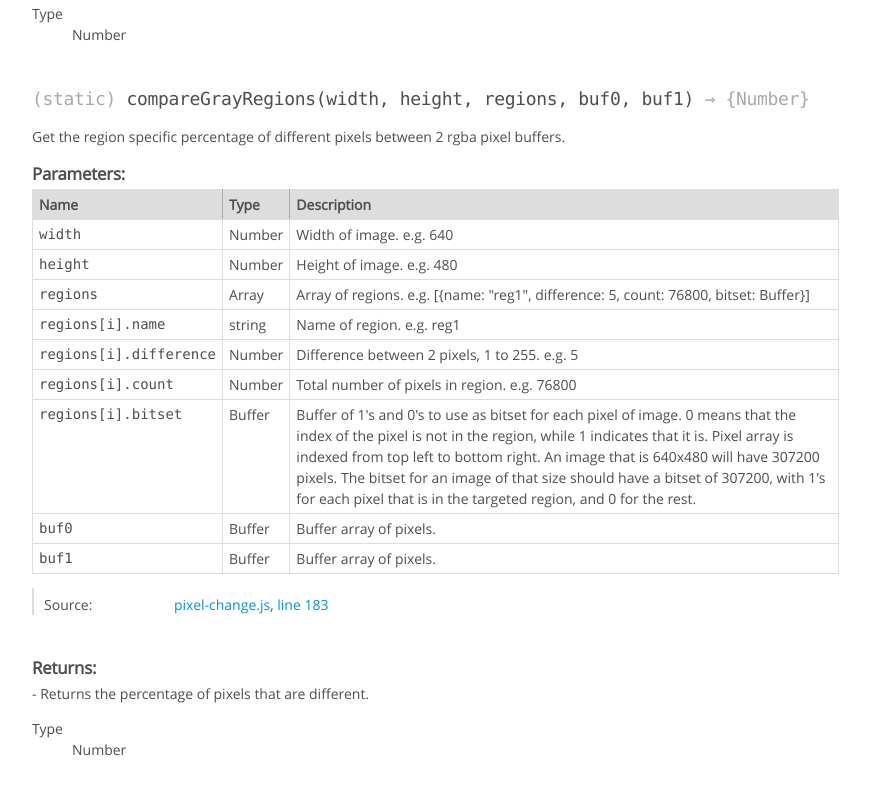
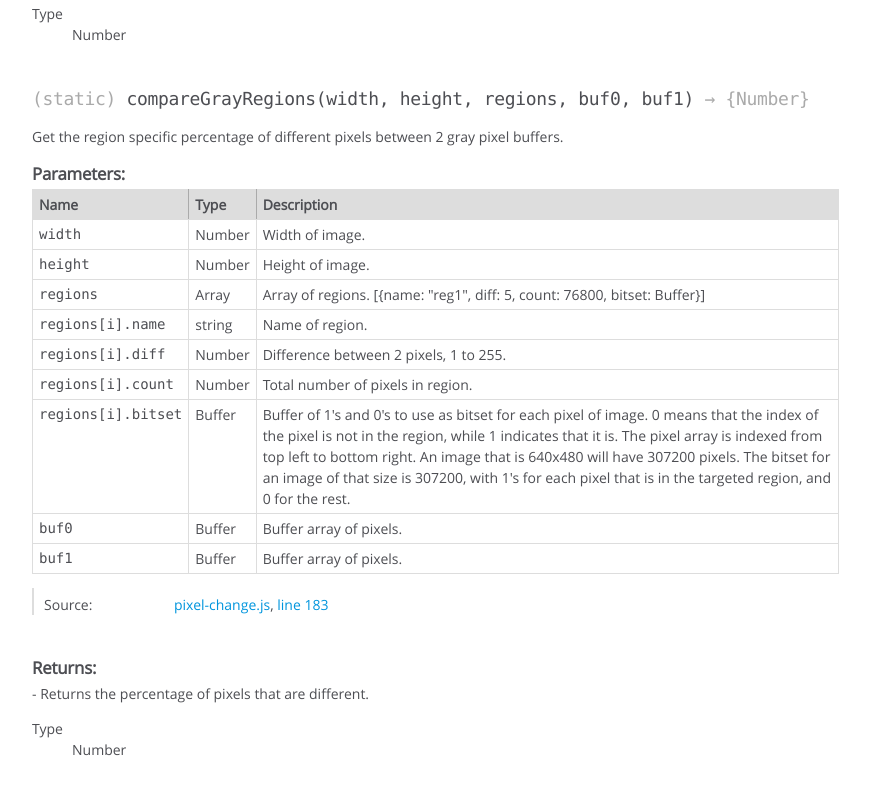
Before and after one commit to kevinGodell/pixel-change, a website: page docs/PixelChange.html in a window 1280 px wide. Shown: the part 1258-2055 px from the top of the page, without its empty margins (0-870 px from the left). Drawn offline with Linux system fonts and the light colour scheme.

Commit message:
update docs

```diff
--- a/docs/PixelChange.html
+++ b/docs/PixelChange.html
@@ -202,7 +202,7 @@
 
         <tr>
 
-                <td class="name"><code>difference</code></td>
+                <td class="name"><code>diff</code></td>
 
 
             <td class="type">
@@ -651,7 +651,7 @@
 
 
 <div class="description">
-    Get the region specific percentage of different pixels between 2 rgba pixel buffers.
+    Get the region specific percentage of different pixels between 2 gray pixel buffers.
 </div>
 
 
@@ -703,7 +703,7 @@
 
 
 
-            <td class="description last">Width of image. e.g. 640</td>
+            <td class="description last">Width of image.</td>
         </tr>
 
 
@@ -726,7 +726,7 @@
 
 
 
-            <td class="description last">Height of image. e.g. 480</td>
+            <td class="description last">Height of image.</td>
         </tr>
 
 
@@ -749,7 +749,7 @@
 
 
 
-            <td class="description last">Array of regions. e.g. [{name: "reg1", difference: 5, count: 76800, bitset: Buffer}]</td>
+            <td class="description last">Array of regions. [{name: "reg1", diff: 5, count: 76800, bitset: Buffer}]</td>
         </tr>
 
 
@@ -772,30 +772,30 @@
 
 
 
-            <td class="description last">Name of region. e.g. reg1</td>
-        </tr>
-
-
-
-        <tr>
-
-                <td class="name"><code>regions[i].difference</code></td>
-
-
-            <td class="type">
-
-
-<span class="param-type">Number</span>
-
-
-
-            </td>
-
-
-
-
-
-            <td class="description last">Difference between 2 pixels, 1 to 255. e.g. 5</td>
+            <td class="description last">Name of region.</td>
+        </tr>
+
+
+
+        <tr>
+
+                <td class="name"><code>regions[i].diff</code></td>
+
+
+            <td class="type">
+
+
+<span class="param-type">Number</span>
+
+
+
+            </td>
+
+
+
+
+
+            <td class="description last">Difference between 2 pixels, 1 to 255.</td>
         </tr>
 
 
@@ -818,7 +818,7 @@
 
 
 
-            <td class="description last">Total number of pixels in region. e.g. 76800</td>
+            <td class="description last">Total number of pixels in region.</td>
         </tr>
 
 
@@ -841,7 +841,7 @@
 
 
 
-            <td class="description last">Buffer of 1's and 0's to use as bitset for each pixel of image. 0 means that the index of the pixel is not in the region, while 1 indicates that it is. Pixel array is indexed from top left to bottom right. An image that is 640x480 will have 307200 pixels. The bitset for an image of that size should have a bitset of 307200, with 1's for each pixel that is in the targeted region, and 0 for the rest.</td>
+            <td class="description last">Buffer of 1's and 0's to use as bitset for each pixel of image. 0 means that the index of the pixel is not in the region, while 1 indicates that it is. The pixel array is indexed from top left to bottom right. An image that is 640x480 will have 307200 pixels. The bitset for an image of that size is 307200, with 1's for each pixel that is in the targeted region, and 0 for the rest.</td>
         </tr>
 
 
@@ -1791,7 +1791,7 @@
 <br class="clear">
 
 <footer>
-    Documentation generated by <a href="https://github.com/jsdoc3/jsdoc">JSDoc 3.5.5</a> on Sat Feb 03 2018 11:06:40 GMT-0600 (CST)
+    Documentation generated by <a href="https://github.com/jsdoc3/jsdoc">JSDoc 3.5.5</a> on Sat Feb 03 2018 11:23:34 GMT-0600 (CST)
 </footer>
 
 <script> prettyPrint(); </script>
```
Also changed, not shown: docs/index.html (+1 -1 lines), docs/pixel-change.js.html (+11 -11 lines).
